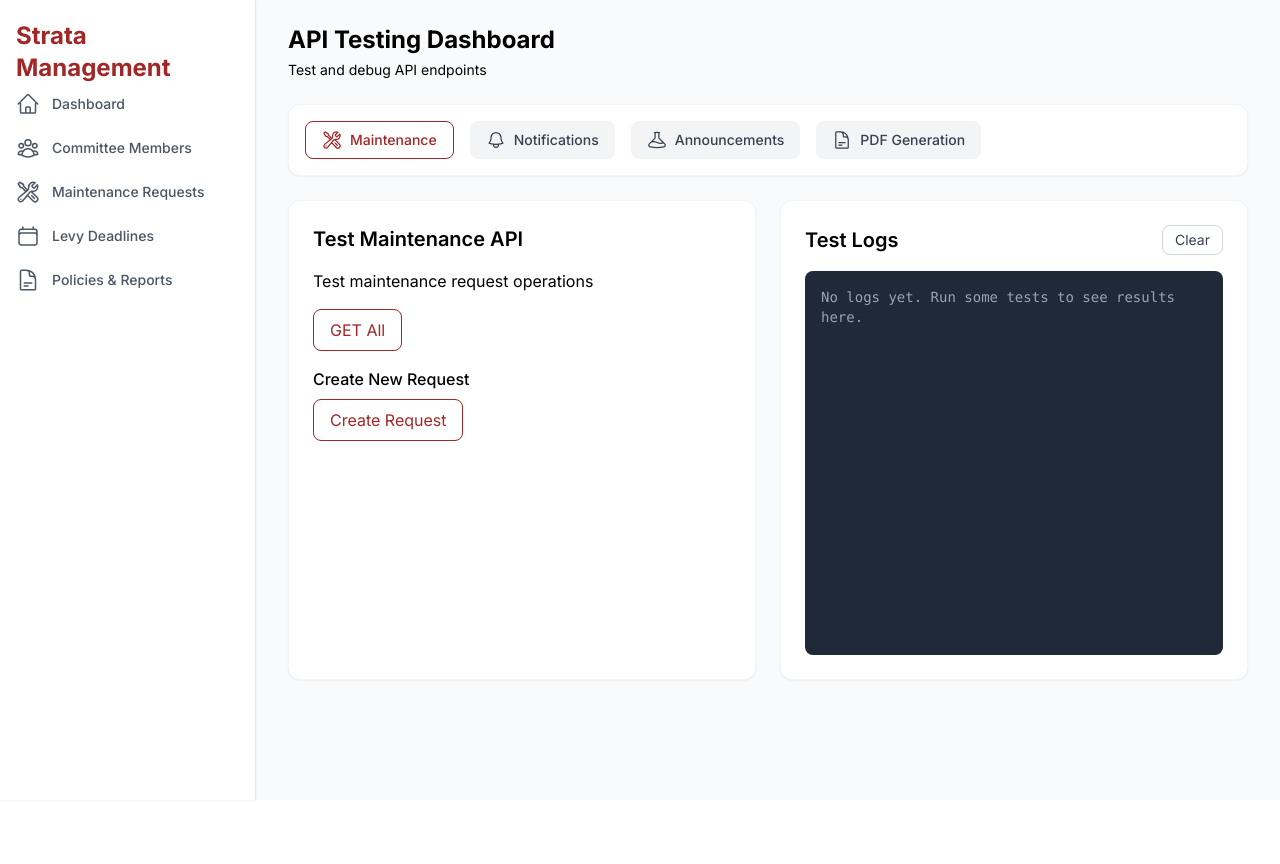
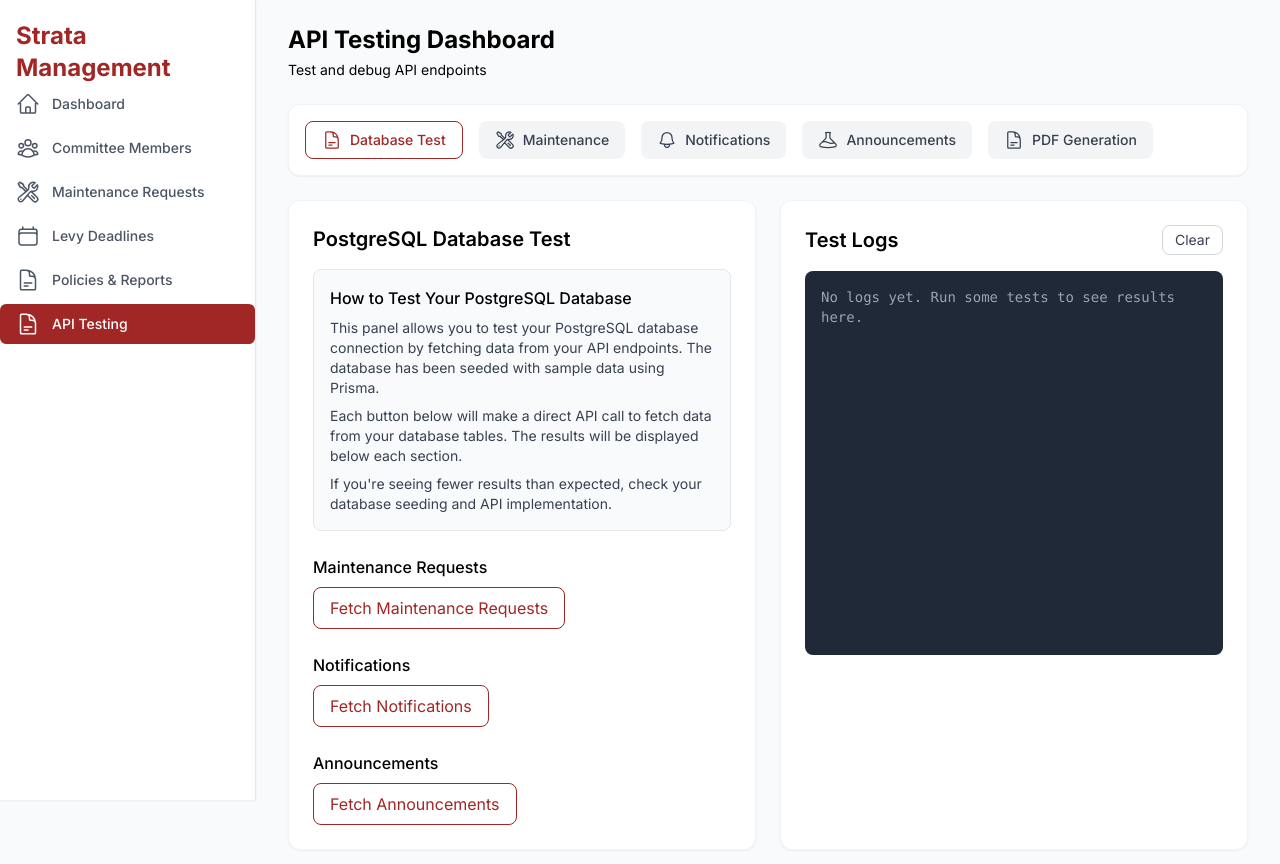
Before and after one commit to shrikha56/info1111_final, a Next.js app: page /api-test in a window 1280 px wide. Shown: the top 864 px of the page. Before the commit the page ends 800 px from the top, so only its background shows below. Built offline with nearby package versions, Linux system fonts and the light colour scheme.

Commit message:
Enhance API testing page with database testing functionality

```diff
--- a/prisma/seed.ts
+++ b/prisma/seed.ts
@@ -7,10 +7,10 @@ async function main() {
   await prisma.notification.deleteMany({});
   await prisma.comment.deleteMany({});
   await prisma.maintenanceRequest.deleteMany({});
+  await prisma.announcement.deleteMany({});
   await prisma.user.deleteMany({});
   await prisma.property.deleteMany({});
   await prisma.building.deleteMany({});
-  await prisma.announcement.deleteMany({});
 
   console.log('Seeding database...');
 
--- a/src/app/api-test/page.tsx
+++ b/src/app/api-test/page.tsx
@@ -4,8 +4,11 @@ import { useState } from 'react'
 import { BeakerIcon, DocumentTextIcon, BellIcon, WrenchScrewdriverIcon } from '@heroicons/react/24/outline'
 
 export default function ApiTestPage() {
-  const [activeTab, setActiveTab] = useState('maintenance')
+  const [activeTab, setActiveTab] = useState('database')
   const [logs, setLogs] = useState<string[]>([])
+  const [maintenanceRequests, setMaintenanceRequests] = useState([])
+  const [notifications, setNotifications] = useState([])
+  const [announcements, setAnnouncements] = useState([])
 
   const addLog = (message: string) => {
     setLogs(prev => [...prev, `${new Date().toLocaleTimeString()}: ${message}`])
@@ -27,6 +30,13 @@ export default function ApiTestPage() {
       {/* Tab Navigation */}
       <div className="bg-white rounded-xl shadow-sm border border-gray-100 p-4">
         <div className="flex flex-wrap gap-4">
+          <button
+            className={`flex items-center px-4 py-2 rounded-lg text-sm font-medium ${activeTab === 'database' ? 'bg-white text-burgundy-700 border border-burgundy-700' : 'bg-gray-100 text-gray-700 hover:bg-burgundy-50 hover:text-burgundy-700'}`}
+            onClick={() => setActiveTab('database')}
+          >
+            <DocumentTextIcon className="h-5 w-5 mr-2" />
+            Database Test
+          </button>
           <button
             className={`flex items-center px-4 py-2 rounded-lg text-sm font-medium ${activeTab === 'maintenance' ? 'bg-white text-burgundy-700 border border-burgundy-700' : 'bg-gray-100 text-gray-700 hover:bg-burgundy-50 hover:text-burgundy-700'}`}
             onClick={() => setActiveTab('maintenance')}
@@ -62,6 +72,116 @@ export default function ApiTestPage() {
       <div className="grid grid-cols-1 lg:grid-cols-2 gap-6">
         {/* Left Panel - Controls */}
         <div className="bg-white p-6 rounded-xl shadow-sm border border-gray-100">
+          {activeTab === 'database' && (
+            <div>
+              <h2 className="text-xl font-semibold mb-4 text-black">PostgreSQL Database Test</h2>
+              <div className="p-4 bg-gray-50 rounded-lg mb-6 border border-gray-200">
+                <h3 className="font-medium mb-2 text-black">How to Test Your PostgreSQL Database</h3>
+                <p className="text-sm text-gray-700 mb-2">This panel allows you to test your PostgreSQL database connection by fetching data from your API endpoints. The database has been seeded with sample data using Prisma.</p>
+                <p className="text-sm text-gray-700 mb-2">Each button below will make a direct API call to fetch data from your database tables. The results will be displayed below each section.</p>
+                <p className="text-sm text-gray-700">If you're seeing fewer results than expected, check your database seeding and API implementation.</p>
+              </div>
+
+              <div className="space-y-6">
+                <div>
+                  <h3 className="font-medium mb-2 text-black">Maintenance Requests</h3>
+                  <button
+                    onClick={async () => {
+                      try {
+                        addLog('Fetching maintenance requests from database...')
+                        const res = await fetch('/api/maintenance')
+                        const data = await res.json()
+                        setMaintenanceRequests(data)
+                        addLog(`✅ GET Success: Retrieved ${data.length} maintenance requests`)
+                      } catch (error) {
+                        addLog(`❌ Error: ${error}`)
+                      }
+                    }}
+                    className="bg-white text-burgundy-700 border border-burgundy-700 px-4 py-2 rounded-lg hover:bg-burgundy-50 transition-colors mr-2"
+                  >
+                    Fetch Maintenance Requests
+                  </button>
+                  {maintenanceRequests.length > 0 && (
+                    <div className="mt-3 p-3 bg-gray-50 rounded border border-gray-200">
+                      <p className="font-medium">Found {maintenanceRequests.length} requests</p>
+                      <ul className="mt-2 text-sm space-y-1">
+                        {maintenanceRequests.map((req: any) => (
+                          <li key={req.id}>
+                            <span className="font-medium">{req.title}</span> - {req.status}
+                          </li>
+                        ))}
+                      </ul>
+                    </div>
+                  )}
+                </div>
+
+                <div>
+                  <h3 className="font-medium mb-2 text-black">Notifications</h3>
+                  <button
+                    onClick={async () => {
+                      try {
+                        const userId = 'clw5hqvxl0000ztfkgbkqvzwc' // John Resident ID from seed
+                        addLog(`Fetching notifications for user ${userId}...`)
+                        const res = await fetch(`/api/notifications?userId=${userId}`)
+                        const data = await res.json()
+                        setNotifications(data)
+                        addLog(`✅ GET Success: Retrieved ${data.length} notifications`)
+                      } catch (error) {
+                        addLog(`❌ Error: ${error}`)
+                      }
+                    }}
+                    className="bg-white text-burgundy-700 border border-burgundy-700 px-4 py-2 rounded-lg hover:bg-burgundy-50 transition-colors mr-2"
+                  >
+                    Fetch Notifications
+                  </button>
+                  {notifications.length > 0 && (
+                    <div className="mt-3 p-3 bg-gray-50 rounded border border-gray-200">
+                      <p className="font-medium">Found {notifications.length} notifications</p>
+                      <ul className="mt-2 text-sm space-y-1">
+                        {notifications.map((notif: any) => (
+                          <li key={notif.id}>
+                            <span className="font-medium">{notif.title}</span>
+                          </li>
+                        ))}
+                      </ul>
+                    </div>
+                  )}
+                </div>
+
+                <div>
+                  <h3 className="font-medium mb-2 text-black">Announcements</h3>
+                  <button
+                    onClick={async () => {
+                      try {
+                        addLog('Fetching announcements from database...')
+                        const res = await fetch('/api/announcements')
+                        const data = await res.json()
+                        setAnnouncements(data)
+                        addLog(`✅ GET Success: Retrieved ${data.length} announcements`)
+                      } catch (error) {
+                        addLog(`❌ Error: ${error}`)
+                      }
+                    }}
+                    className="bg-white text-burgundy-700 border border-burgundy-700 px-4 py-2 rounded-lg hover:bg-burgundy-50 transition-colors mr-2"
+                  >
+                    Fetch Announcements
+                  </button>
+                  {announcements.length > 0 && (
+                    <div className="mt-3 p-3 bg-gray-50 rounded border border-gray-200">
+                      <p className="font-medium">Found {announcements.length} announcements</p>
+                      <ul className="mt-2 text-sm space-y-1">
+                        {announcements.map((ann: any) => (
+                          <li key={ann.id}>
+                            <span className="font-medium">{ann.title}</span>
+                          </li>
+                        ))}
+                      </ul>
+                    </div>
+                  )}
+                </div>
+              </div>
+            </div>
+          )}
           {activeTab === 'maintenance' && (
             <div>
               <h2 className="text-xl font-semibold mb-4 text-black">Test Maintenance API</h2>
@@ -92,11 +212,11 @@ export default function ApiTestPage() {
                     onClick={async () => {
                       try {
                         const newRequest = {
-                          title: 'Test Request',
+                          title: 'Test Maintenance Request',
                           description: 'Created from test page',
-                          unit: '101',
                           priority: 'medium',
-                          category: 'electrical'
+                          requesterId: 'clw5hqvxl0000ztfkgbkqvzwc', // John Resident ID
+                          propertyId: 'clw5hqvxm0002ztfkfz8k9j2t' // Property 101 ID
                         }
 
                         addLog('Creating maintenance request...')
@@ -131,7 +251,7 @@ export default function ApiTestPage() {
                   <button
                     onClick={async () => {
                       try {
-                        const userId = 'test-user'
+                        const userId = 'clw5hqvxl0000ztfkgbkqvzwc' // John Resident ID
                         addLog(`Fetching notifications for user ${userId}...`)
                         const res = await fetch(`/api/notifications?userId=${userId}`)
                         const data = await res.json()
@@ -152,10 +272,9 @@ export default function ApiTestPage() {
                     onClick={async () => {
                       try {
                         const newNotification = {
-                          userId: 'test-user',
+                          userId: 'clw5hqvxl0000ztfkgbkqvzwc', // John Resident ID
                           title: 'Test Notification',
-                          message: 'Created from test page',
-                          type: 'info'
+                          message: 'Created from test page'
                         }
 
                         addLog('Creating notification...')
--- a/src/app/api/announcements/route.ts
+++ b/src/app/api/announcements/route.ts
@@ -1,49 +1,47 @@
 import { NextRequest, NextResponse } from 'next/server';
-
-interface Announcement {
-  id: string;
-  title: string;
-  content: string;
-  type: 'general' | 'emergency' | 'maintenance';
-  createdAt: string;
-  expiresAt?: string;
-}
-
-// In-memory store (replace with database in production)
-let announcements: Announcement[] = [
-  {
-    id: 'ann-001',
-    title: 'Building Maintenance',
-    content: 'Scheduled maintenance work next week',
-    type: 'maintenance',
-    createdAt: '2025-04-01T00:00:00Z',
-    expiresAt: '2025-04-08T00:00:00Z'
-  }
-];
+import { prisma } from '@/lib/prisma';
 
 export async function GET(request: NextRequest) {
   console.log('📣 Fetching announcements...');
+  try {
     const { searchParams } = new URL(request.url);
     const type = searchParams.get('type');
 
     console.log(`🔍 Filter type: ${type || 'none'}`);
-  let filteredAnnouncements = [...announcements];
+
+    // Build the where clause for Prisma query
+    const whereClause: any = {};
 
     // Filter by type if specified
     if (type) {
-    filteredAnnouncements = filteredAnnouncements.filter(a => a.type === type);
-    console.log(`📋 Found ${filteredAnnouncements.length} announcements of type: ${type}`);
+      whereClause.type = type;
+      console.log(`🔍 Filtering announcements of type: ${type}`);
     }
 
     // Filter out expired announcements
     const now = new Date();
-  filteredAnnouncements = filteredAnnouncements.filter(a => {
-    if (!a.expiresAt) return true;
-    return new Date(a.expiresAt) > now;
+    whereClause.OR = [
+      { expiresAt: null },
+      { expiresAt: { gt: now } }
+    ];
+
+    // Query the database
+    const announcements = await prisma.announcement.findMany({
+      where: whereClause,
+      orderBy: {
+        createdAt: 'desc'
+      }
     });
 
-  console.log(`✅ Returning ${filteredAnnouncements.length} active announcements`);
-  return NextResponse.json(filteredAnnouncements);
+    console.log(`✅ Returning ${announcements.length} active announcements`);
+    return NextResponse.json(announcements);
+  } catch (error) {
+    console.error('Failed to fetch announcements:', error);
+    return NextResponse.json(
+      { error: 'Failed to fetch announcements' },
+      { status: 500 }
+    );
+  }
 }
 
 export async function POST(request: NextRequest) {
@@ -52,19 +50,20 @@ export async function POST(request: NextRequest) {
     const data = await request.json();
     console.log('📦 Received announcement data:', data);
 
-    const newAnnouncement: Announcement = {
-      id: `ann-${String(announcements.length + 1).padStart(3, '0')}`,
+    // Create announcement in the database
+    const newAnnouncement = await prisma.announcement.create({
+      data: {
         title: data.title,
         content: data.content,
         type: data.type,
-      createdAt: new Date().toISOString(),
-      expiresAt: data.expiresAt
-    };
+        expiresAt: data.expiresAt ? new Date(data.expiresAt) : null
+      }
+    });
 
-    announcements.unshift(newAnnouncement);
     console.log(`✅ Created announcement with ID: ${newAnnouncement.id}`);
     return NextResponse.json(newAnnouncement, { status: 201 });
   } catch (error) {
+    console.error('Failed to create announcement:', error);
     return NextResponse.json(
       { error: 'Failed to create announcement' },
       { status: 400 }
@@ -87,8 +86,12 @@ export async function DELETE(request: NextRequest) {
       );
     }
 
-    const index = announcements.findIndex(a => a.id === id);
-    if (index === -1) {
+    // Check if announcement exists
+    const announcement = await prisma.announcement.findUnique({
+      where: { id }
+    });
+
+    if (!announcement) {
       console.log(`❌ Error: Announcement with ID ${id} not found`);
       return NextResponse.json(
         { error: 'Announcement not found' },
@@ -96,10 +99,15 @@ export async function DELETE(request: NextRequest) {
       );
     }
 
-    announcements.splice(index, 1);
+    // Delete the announcement from the database
+    await prisma.announcement.delete({
+      where: { id }
+    });
+
     console.log(`✅ Successfully deleted announcement with ID: ${id}`);
     return NextResponse.json({ success: true });
   } catch (error) {
+    console.error('Failed to delete announcement:', error);
     return NextResponse.json(
       { error: 'Failed to delete announcement' },
       { status: 400 }
--- a/src/app/api/notifications/route.ts
+++ b/src/app/api/notifications/route.ts
@@ -1,19 +1,8 @@
 import { NextRequest, NextResponse } from 'next/server';
-
-interface Notification {
-  id: string;
-  userId: string;
-  title: string;
-  message: string;
-  type: 'maintenance' | 'announcement' | 'alert';
-  read: boolean;
-  createdAt: string;
-}
-
-// In-memory store (replace with database in production)
-let notifications: Notification[] = [];
+import { prisma } from '@/lib/prisma';
 
 export async function GET(request: NextRequest) {
+  try {
     const { searchParams } = new URL(request.url);
     const userId = searchParams.get('userId');
 
@@ -24,27 +13,61 @@ export async function GET(request: NextRequest) {
       );
     }
 
-  const userNotifications = notifications.filter(n => n.userId === userId);
+    const userNotifications = await prisma.notification.findMany({
+      where: {
+        userId: userId
+      },
+      orderBy: {
+        createdAt: 'desc'
+      },
+      include: {
+        user: {
+          select: {
+            id: true,
+            name: true,
+            email: true
+          }
+        }
+      }
+    });
+
     return NextResponse.json(userNotifications);
+  } catch (error) {
+    console.error('Failed to fetch notifications:', error);
+    return NextResponse.json(
+      { error: 'Failed to fetch notifications' },
+      { status: 500 }
+    );
+  }
 }
 
 export async function POST(request: NextRequest) {
   try {
     const data = await request.json();
 
-    const newNotification: Notification = {
-      id: `NOT-${String(notifications.length + 1).padStart(3, '0')}`,
-      userId: data.userId,
+    const newNotification = await prisma.notification.create({
+      data: {
         title: data.title,
         message: data.message,
-      type: data.type,
-      read: false,
-      createdAt: new Date().toISOString()
-    };
+        isRead: false,
+        user: {
+          connect: { id: data.userId }
+        }
+      },
+      include: {
+        user: {
+          select: {
+            id: true,
+            name: true,
+            email: true
+          }
+        }
+      }
+    });
 
-    notifications.unshift(newNotification);
     return NextResponse.json(newNotification, { status: 201 });
   } catch (error) {
+    console.error('Failed to create notification:', error);
     return NextResponse.json(
       { error: 'Failed to create notification' },
       { status: 400 }
@@ -55,7 +78,11 @@ export async function POST(request: NextRequest) {
 export async function PATCH(request: NextRequest) {
   try {
     const data = await request.json();
-    const notification = notifications.find(n => n.id === data.id);
+
+    // Check if notification exists
+    const notification = await prisma.notification.findUnique({
+      where: { id: data.id }
+    });
 
     if (!notification) {
       return NextResponse.json(
@@ -64,9 +91,24 @@ export async function PATCH(request: NextRequest) {
       );
     }
 
-    notification.read = true;
-    return NextResponse.json(notification);
+    // Update notification to mark as read
+    const updatedNotification = await prisma.notification.update({
+      where: { id: data.id },
+      data: { isRead: true },
+      include: {
+        user: {
+          select: {
+            id: true,
+            name: true,
+            email: true
+          }
+        }
+      }
+    });
+
+    return NextResponse.json(updatedNotification);
   } catch (error) {
+    console.error('Failed to mark notification as read:', error);
     return NextResponse.json(
       { error: 'Failed to mark notification as read' },
       { status: 400 }
--- a/src/app/components/Navigation.tsx
+++ b/src/app/components/Navigation.tsx
@@ -10,6 +10,7 @@ const navigation = [
   { name: 'Maintenance Requests', href: '/maintenance', icon: WrenchScrewdriverIcon },
   { name: 'Levy Deadlines', href: '/levy', icon: CalendarIcon },
   { name: 'Policies & Reports', href: '/policies', icon: DocumentTextIcon },
+  { name: 'API Testing', href: '/api-test', icon: DocumentTextIcon },
 ]
 
 export default function Navigation() {
```
Lines whose indentation alone changed are shown as unchanged.
